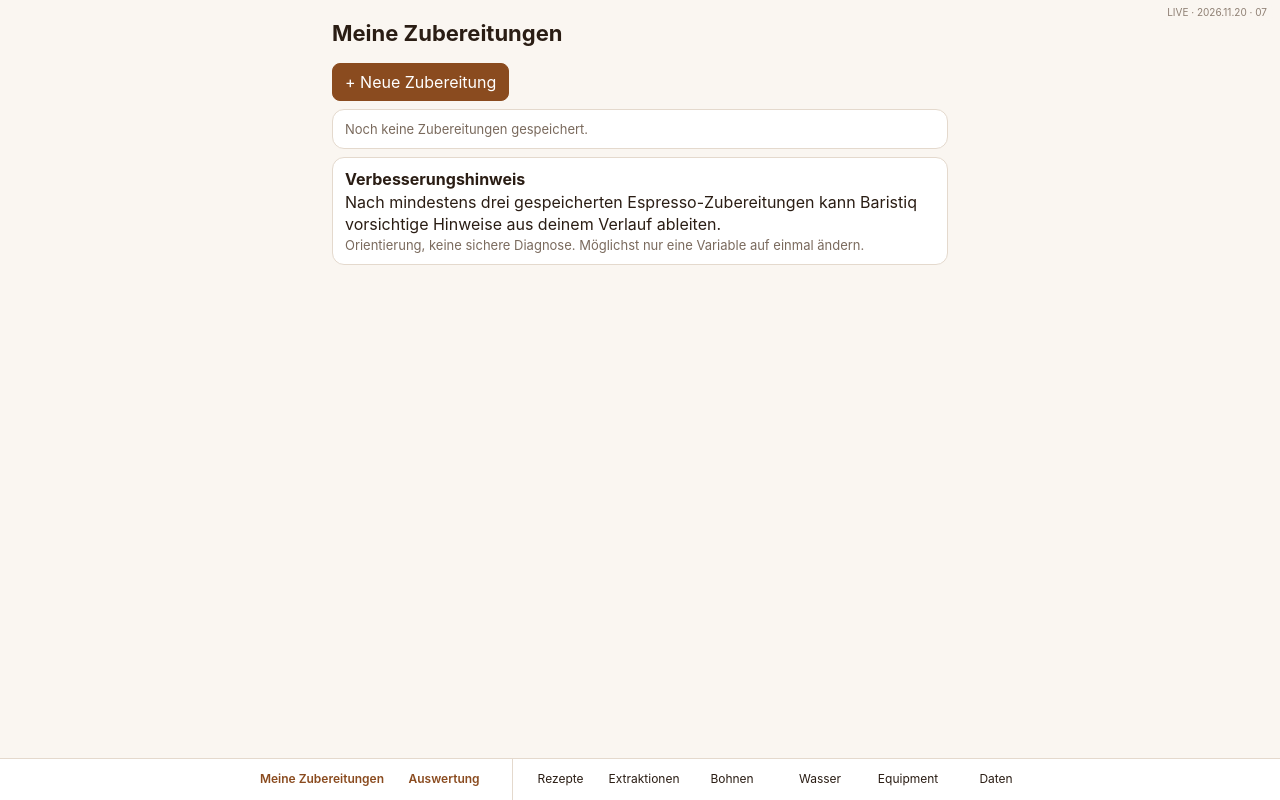
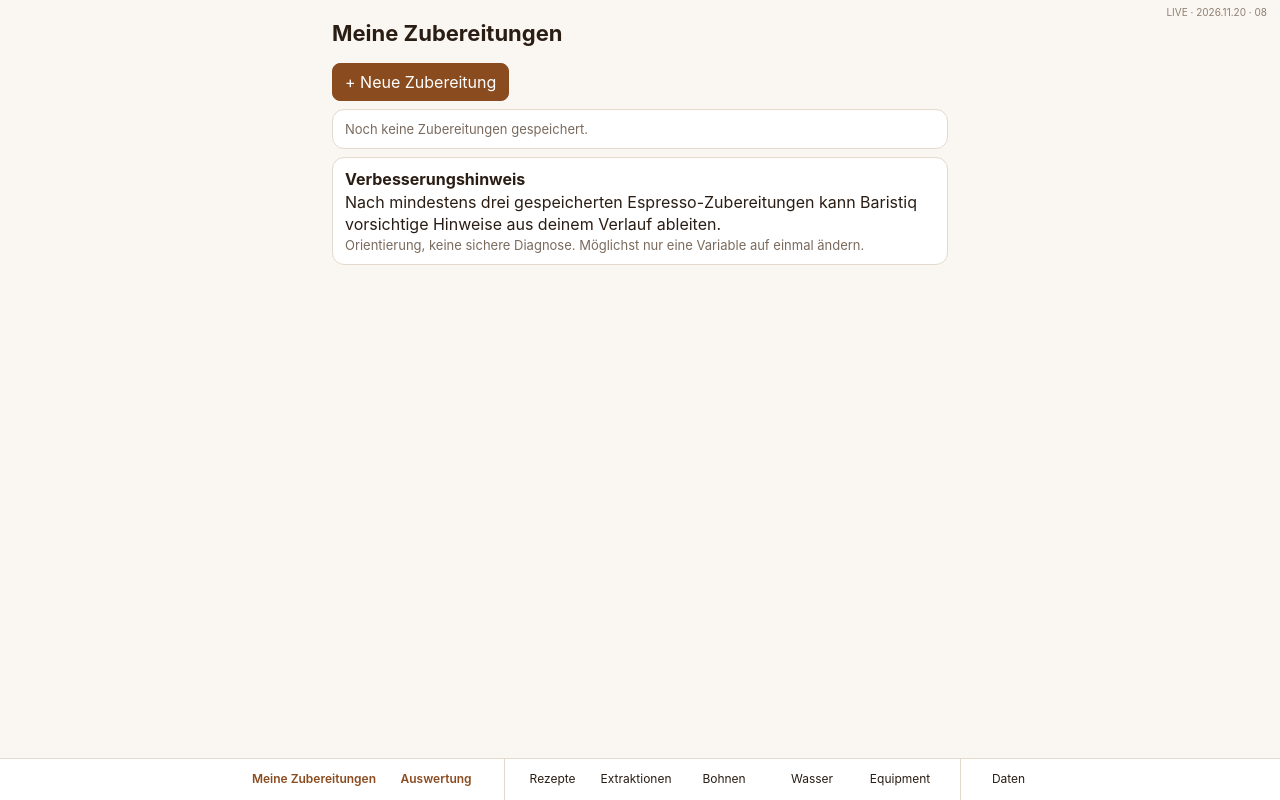
Before and after one commit to Sombrero-Joe/Baristiq, a plain HTML site: page index.html in a window 1280 px wide. Drawn offline with Linux system fonts and the light colour scheme.

Commit message:
Testversion 56 als Liveversion 08 übernehmen

```diff
--- a/index.html
+++ b/index.html
@@ -20,7 +20,7 @@ button{font:inherit;border:1px solid var(--bd);background:var(--card);color:var(
 button.p{background:var(--ac);color:var(--acf);border-color:var(--ac)}
 nav{position:fixed;left:0;right:0;bottom:0;display:flex;justify-content:safe center;overflow-x:auto;background:var(--card);border-top:1px solid var(--bd);padding-bottom:env(safe-area-inset-bottom,0px)}
 nav button{flex:0 0 auto;min-width:88px;white-space:nowrap;border:0;border-radius:0;padding:12px 8px;background:none;font-size:12px}
-nav button.on{color:var(--ac);font-weight:600}nav button[data-v="brew"]{margin-left:12px;color:var(--ac);font-weight:600}nav button[data-v="ana"]{margin-left:8px;color:var(--ac);font-weight:600}nav button[data-v="rec"]{margin-left:24px;padding-left:16px;border-left:1px solid var(--bd);font-weight:400}nav button.on[data-v="rec"]{font-weight:400}
+nav button.on{color:var(--ac);font-weight:600}nav button[data-v="brew"]{margin-left:12px;color:var(--ac);font-weight:600}nav button[data-v="ana"]{margin-left:8px;color:var(--ac);font-weight:600}nav button[data-v="rec"]{margin-left:24px;padding-left:16px;border-left:1px solid var(--bd);font-weight:400}nav button.on[data-v="rec"]{font-weight:400}nav button[data-v="data"]{margin-left:16px;padding-left:16px;border-left:1px solid var(--bd)}
 .row{display:flex;gap:8px;margin-top:8px;flex-wrap:wrap}
 #ov{position:fixed;inset:0;z-index:30;background:rgba(0,0,0,.5);overflow:auto;-webkit-overflow-scrolling:touch;padding:12px 12px calc(110px + env(safe-area-inset-bottom,0px))}
 #ov .c{max-width:520px;margin:20px auto}
@@ -28,7 +28,7 @@ nav button.on{color:var(--ac);font-weight:600}nav button[data-v="brew"]{margin-l
 textarea{min-height:90px}.filelabel{font-size:16px;color:var(--fg);font-weight:600;margin-top:12px}.filelabel input[type=file]{display:block;font-size:16px;padding:12px;margin-top:6px;min-height:48px;width:100%}.filelabel input[type=file]::file-selector-button{font:inherit;font-size:18px;font-weight:600;padding:9px 14px;margin-right:12px;cursor:pointer}.data-actions [data-a="exp"]{margin-left:18px}
 #version{position:fixed;top:4px;right:7px;z-index:20;padding:2px 6px;border-radius:6px;background:var(--bg);color:var(--mut);font-size:10px;line-height:1.3;opacity:.85;pointer-events:none}
 </style></head><body><main id="app"></main><div id="ov" hidden></div>
-<div id="version">LIVE · 2026.11.20 · 07</div><nav id="nav"></nav>
+<div id="version">LIVE · 2026.11.20 · 08</div><nav id="nav"></nav>
 <script>
 const K='espresso-v1',EQ=['machines','portafilters','baskets','grinders','scales','brewers'];
 const T={
```
